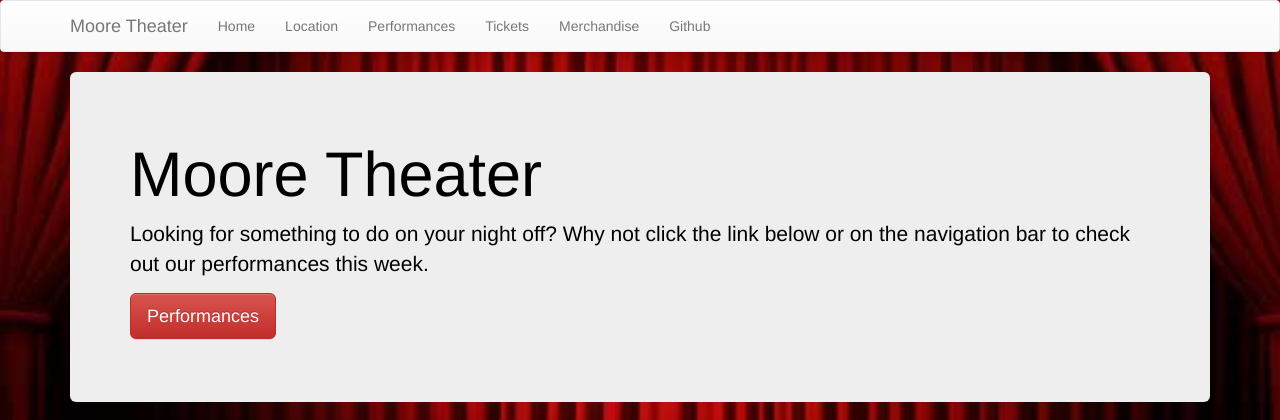
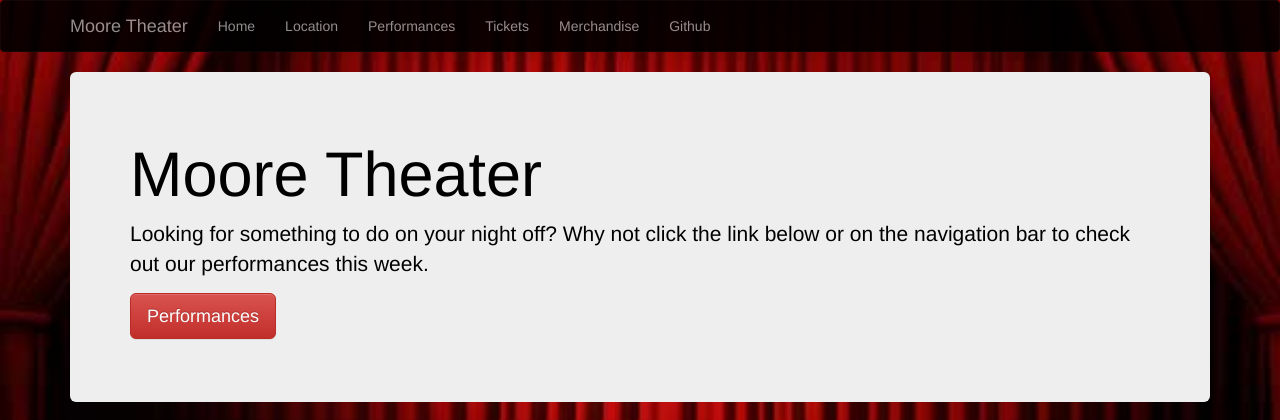
Before and after one commit to sk367/cs399_Theater, a Django app: page / in a window 1280 px wide. Shown: the top 420 px of the page. Run offline with Django 3.2, Linux system fonts and the light colour scheme; parts of the project's set-up code (start-up, migrations or seed data) failed here and were passed over; some libraries are stand-ins or nearby versions.

Commit message:
changed look of navbar

```diff
--- a/cs399_Theater/main/templates/base.html
+++ b/cs399_Theater/main/templates/base.html
@@ -26,7 +26,7 @@
     <script src="\static\js\bootstrap.min.js"></script>
 
     <!-- Navigation -->
-		<nav class="navbar navbar-default" role="navigation">
+		<nav class="navbar navbar-inverse" role="navigation" style="background:black;opacity:.9;color:white">
 			<div class="container">
 				<!-- Brand and toggle get grouped for better mobile display -->
 				<div class="navbar-header">
```
